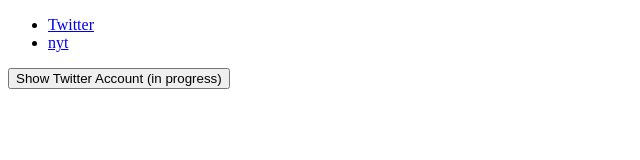
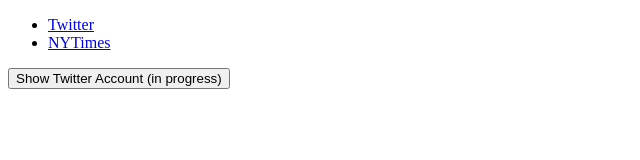
Before and after one commit to dotSlashJack/philosophy-in-science.github.io, a plain HTML site: page index.html in a window 1280 px wide. Shown: the full height of the page, 0-640 px from the left. Drawn offline with Linux system fonts and the light colour scheme.

Commit message:
Update index.html

```diff
--- a/index.html
+++ b/index.html
@@ -7,7 +7,7 @@
 		<nav>
     		<ul>
         		<li><a href="https://dotslashjack.github.io/philosophy-in-science.github.io/twitter.html">Twitter</a></li>
-	        	<li><a href="https://dotslashjack.github.io/philosophy-in-science.github.io/NYT.html">nyt</a></li>
+	        	<li><a href="https://dotslashjack.github.io/philosophy-in-science.github.io/nyt.html">NYTimes</a></li>
     		</ul>
 		</nav>
 		<button onclick="func()">Show Twitter Account (in progress)</button>
```
